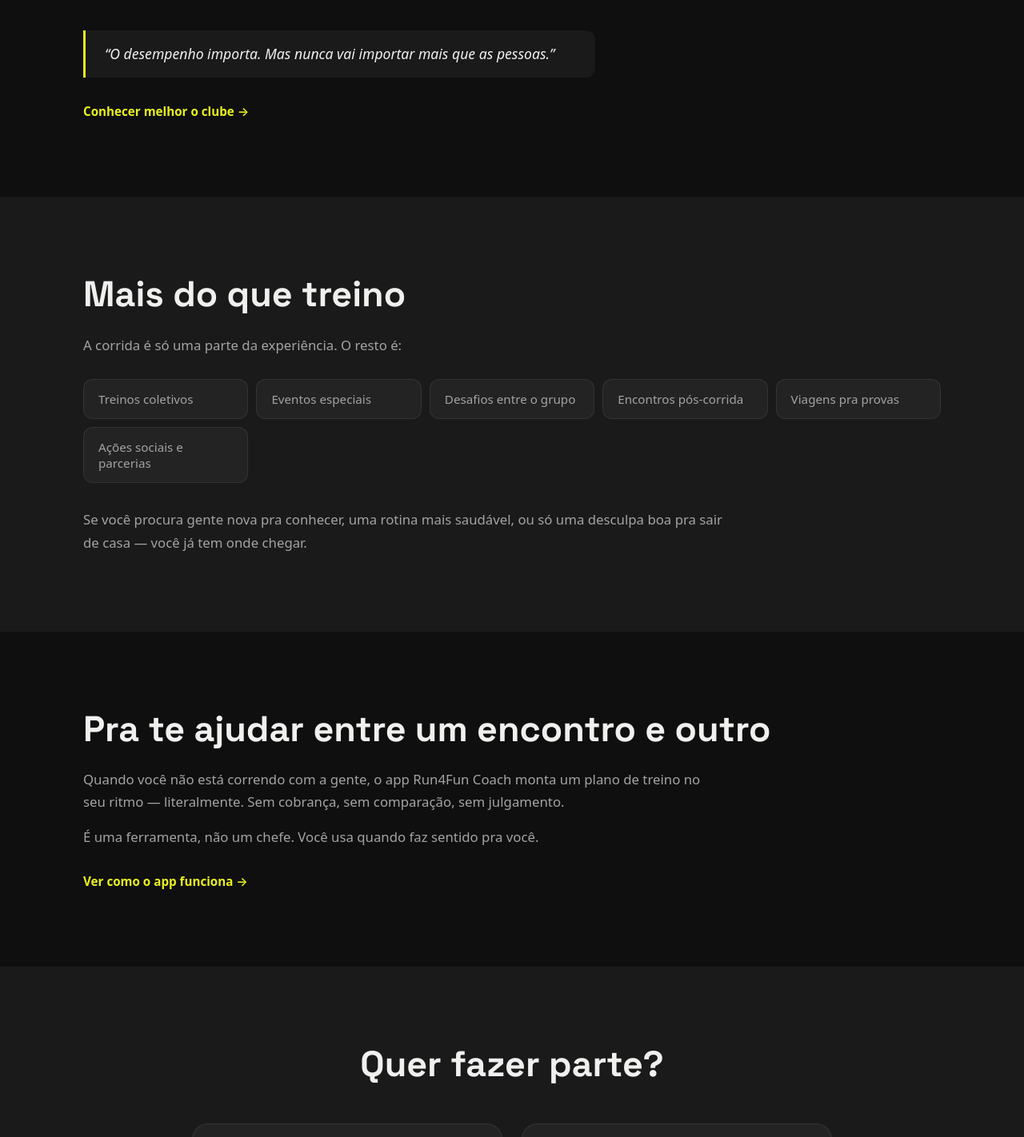
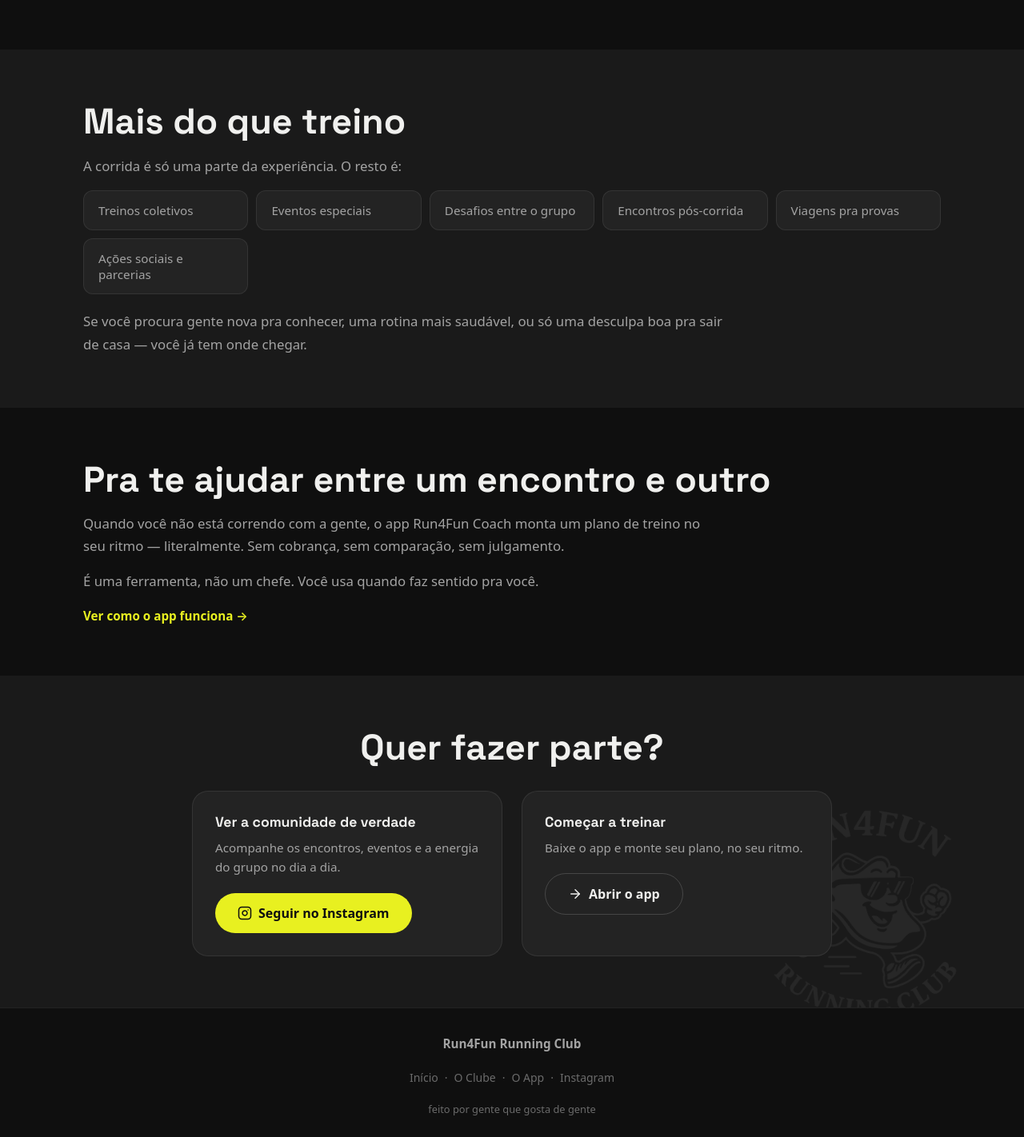
Before and after one commit to gwillian50-collab/run4fun-site, a React (Vite) app: page / in a window 1280 px wide. Shown: the part 982-2404 px from the top of the page at 80% size. Built offline with nearby package versions, Linux system fonts and the light colour scheme.

Commit message:
fix: reduz espaçamento entre seções para melhor navegabilidade

```diff
--- a/src/index.css
+++ b/src/index.css
@@ -79,7 +79,7 @@
 
 /* ── Section base ── */
 .section {
-  padding: 96px 0;
+  padding: 64px 0;
 }
 
 .section--surface {
@@ -89,7 +89,7 @@
 .section__title {
   font-size: clamp(1.8rem, 4vw, 2.8rem);
   font-weight: 700;
-  margin-bottom: 24px;
+  margin-bottom: 16px;
 }
 
 .section__body {
@@ -144,7 +144,7 @@
   display: inline-flex;
   align-items: center;
   gap: 6px;
-  margin-top: 32px;
+  margin-top: 20px;
   font-size: 0.95rem;
   font-weight: 600;
   color: var(--accent);
@@ -262,7 +262,7 @@
    ──────────────────────────────────────── */
 .footer {
   border-top: 1px solid var(--border);
-  padding: 48px 0;
+  padding: 32px 0;
 }
 
 .footer__inner {
@@ -315,7 +315,7 @@
 .hero {
   position: relative;
   overflow: hidden;
-  padding: 120px 0 96px;
+  padding: 80px 0 64px;
   text-align: center;
 }
 
@@ -340,7 +340,7 @@
   font-size: clamp(1rem, 2.5vw, 1.2rem);
   color: var(--text-secondary);
   max-width: 560px;
-  margin: 0 auto 40px;
+  margin: 0 auto 28px;
   line-height: 1.65;
 }
 
@@ -354,7 +354,7 @@
    ──────────────────────────────────────── */
 .quem-somos__quote {
   border-left: 3px solid var(--accent);
-  margin: 36px 0 0;
+  margin: 20px 0 0;
   padding: 16px 24px;
   background: var(--bg-surface);
   border-radius: 0 var(--radius-md) var(--radius-md) 0;
@@ -376,7 +376,7 @@
   display: grid;
   grid-template-columns: repeat(auto-fill, minmax(200px, 1fr));
   gap: 10px;
-  margin: 28px 0 32px;
+  margin: 16px 0 20px;
 }
 
 .como-funciona__item {
@@ -394,7 +394,7 @@
 .cta-section {
   position: relative;
   overflow: hidden;
-  padding: 96px 0;
+  padding: 64px 0;
   background: var(--bg-surface);
   text-align: center;
 }
@@ -407,7 +407,7 @@
 .cta-section__title {
   font-size: clamp(1.8rem, 4vw, 2.8rem);
   font-weight: 700;
-  margin-bottom: 48px;
+  margin-bottom: 28px;
 }
 
 .cta-section__content {
@@ -427,7 +427,7 @@
   background: var(--bg-raised);
   border: 1px solid var(--border);
   border-radius: var(--radius-lg);
-  padding: 36px;
+  padding: 28px;
   text-align: left;
 }
 
@@ -440,7 +440,7 @@
 .cta-card__body {
   font-size: 0.95rem;
   color: var(--text-secondary);
-  margin-bottom: 28px;
+  margin-bottom: 20px;
   line-height: 1.6;
 }
 
@@ -489,7 +489,7 @@
 .page-hero {
   position: relative;
   overflow: hidden;
-  padding: 80px 0 64px;
+  padding: 52px 0 40px;
   border-bottom: 1px solid var(--border);
 }
 
@@ -527,8 +527,8 @@
 .feature-list {
   display: flex;
   flex-direction: column;
-  gap: 8px;
-  margin: 24px 0;
+  gap: 6px;
+  margin: 14px 0;
   max-width: 800px;
 }
 
@@ -560,7 +560,7 @@
    ──────────────────────────────────────── */
 .comparison-table-wrapper {
   overflow-x: auto;
-  margin: 32px 0;
+  margin: 18px 0;
   border: 1px solid var(--border);
   border-radius: var(--radius-md);
 }
@@ -606,7 +606,7 @@
    Steps (app page)
    ──────────────────────────────────────── */
 .steps {
-  margin: 48px 0;
+  margin: 24px 0;
   display: flex;
   flex-direction: column;
 }
@@ -614,9 +614,9 @@
 .step {
   display: grid;
   grid-template-columns: 1fr auto;
-  gap: 56px;
+  gap: 48px;
   align-items: center;
-  padding: 56px 0;
+  padding: 40px 0;
   border-bottom: 1px solid var(--border);
 }
 
@@ -693,7 +693,7 @@
    Closing line (italic emphasis)
    ──────────────────────────────────────── */
 .section__closing {
-  margin-top: 24px;
+  margin-top: 16px;
   font-size: 1.05rem;
   font-style: italic;
   color: var(--text-primary);
@@ -704,11 +704,11 @@
    ──────────────────────────────────────── */
 @media (max-width: 720px) {
   .section {
-    padding: 64px 0;
+    padding: 40px 0;
   }
 
   .hero {
-    padding: 80px 0 64px;
+    padding: 52px 0 40px;
   }
 
   .como-funciona__list {
@@ -734,7 +734,7 @@
   }
 
   .page-hero {
-    padding: 56px 0 48px;
+    padding: 36px 0 28px;
   }
 
   .logo-deco {
```
